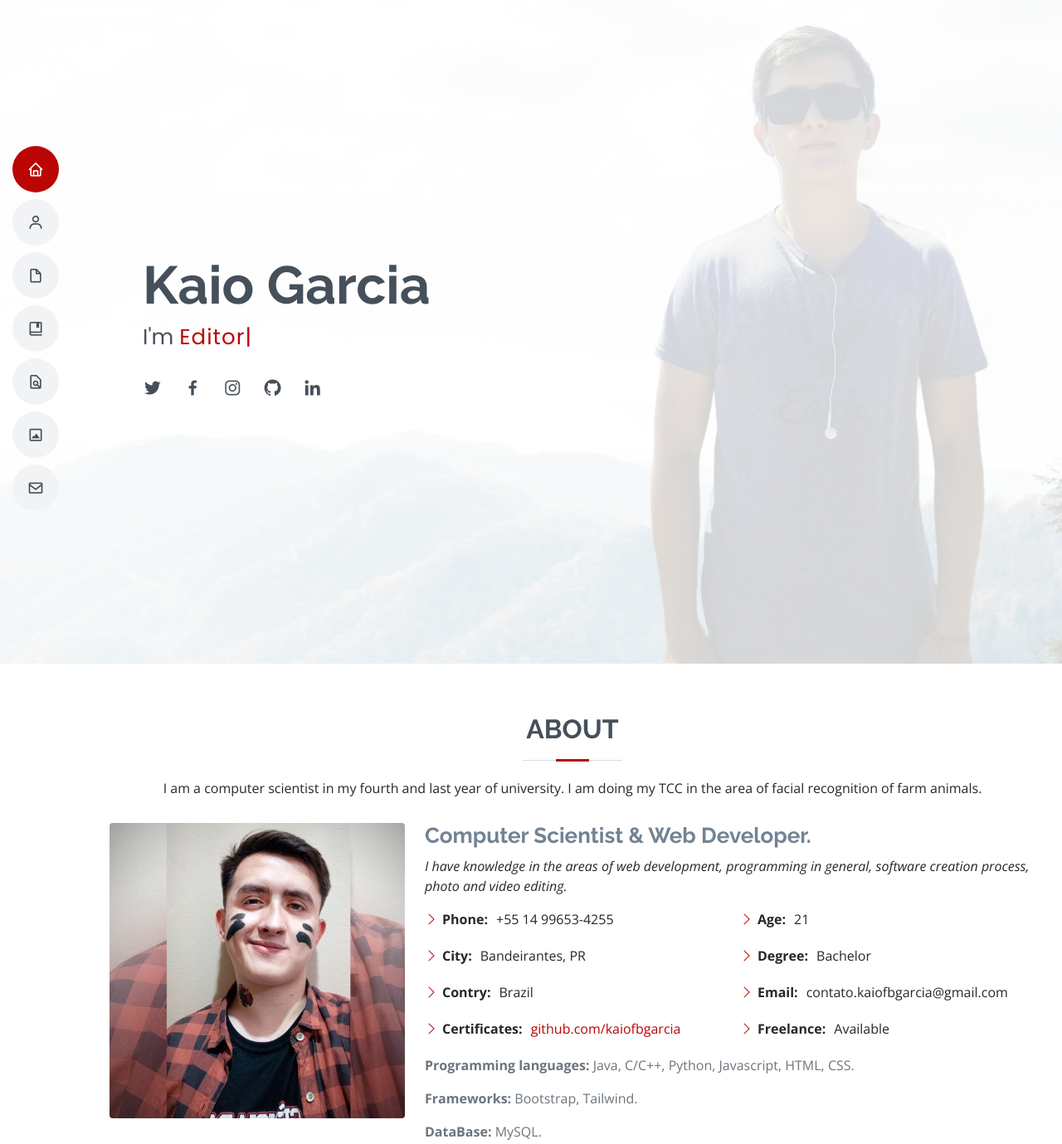
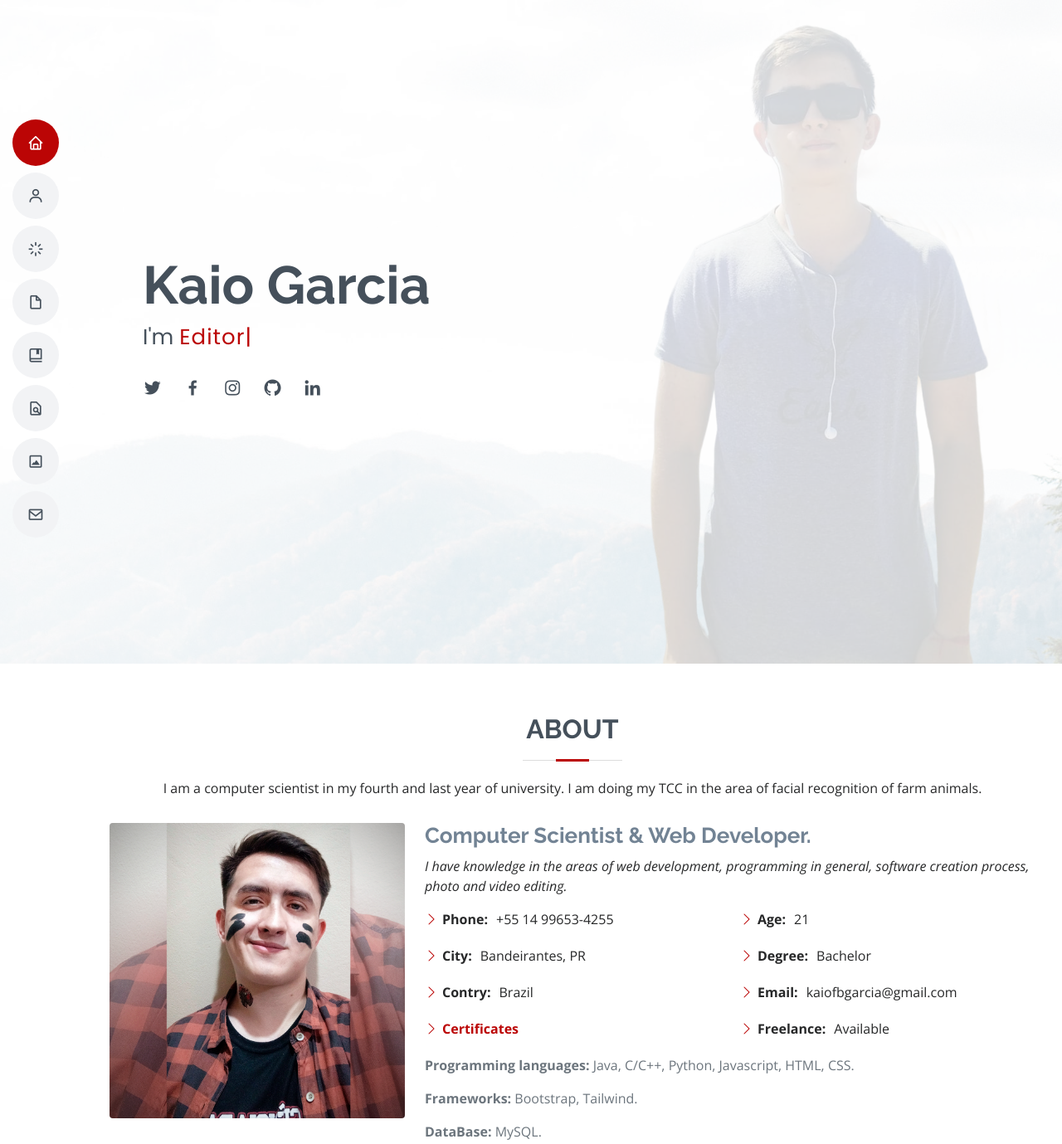
Before and after one commit to kaiofbgarcia/MyPersonalSite, a plain HTML site: page index.html in a window 1280 px wide. Shown: the top 1379 px of the page at 83% size. Drawn offline with nearby package versions, Linux system fonts and the light colour scheme.

Commit message:
skill section

```diff
--- a/index.html
+++ b/index.html
@@ -47,6 +47,7 @@
       <ul>
         <li><a href="#hero" class="nav-link scrollto active"><i class="bx bx-home"></i> <span>Home</span></a></li>
         <li><a href="#about" class="nav-link scrollto"><i class="bx bx-user"></i> <span>About</span></a></li>
+        <li><a href="#skills" class="nav-link scrollto"><i class='bx bx-loader'></i><span>Skills</span></a></li>
         <li><a href="#resume" class="nav-link scrollto"><i class="bx bx-file-blank"></i> <span>Resume</span></a></li>
         <li><a href="#portfolio" class="nav-link scrollto"><i class="bx bx-book-bookmark"></i> <span>Portfolio</span></a></li>
         <li><a href="#services" class="nav-link scrollto"><i class="bx bx-file-find"></i> <span>Certificates</span></a></li>
@@ -98,14 +99,14 @@
                   <li><i class="bi bi-chevron-right"></i> <strong>Phone:</strong> <span>+55 14 99653-4255</span></li>
                   <li><i class="bi bi-chevron-right"></i> <strong>City:</strong> <span>Bandeirantes, PR</span></li>
                   <li><i class="bi bi-chevron-right"></i> <strong>Contry:</strong> <span>Brazil</span></li>
-                  <li><i class="bi bi-chevron-right"></i> <strong>Certificates:</strong> <a href="https://github.com/kaiofbgarcia/Certificados" target="_blank">github.com/kaiofbgarcia</a></li>
+                  <li><i class="bi bi-chevron-right"></i> <a href="https://github.com/kaiofbgarcia/Certificados" target="_blank"><strong>Certificates</strong></a></li>
                 </ul>
               </div>
               <div class="col-lg-6">
                 <ul>
                   <li><i class="bi bi-chevron-right"></i> <strong>Age:</strong> <span>21</span></li>
                   <li><i class="bi bi-chevron-right"></i> <strong>Degree:</strong> <span>Bachelor</span></li>
-                  <li><i class="bi bi-chevron-right"></i> <strong>Email:</strong> <span>contato.kaiofbgarcia@gmail.com</span></li>
+                  <li><i class="bi bi-chevron-right"></i> <strong>Email:</strong> <span>kaiofbgarcia@gmail.com</span></li>
                   <li><i class="bi bi-chevron-right"></i> <strong>Freelance:</strong> <span>Available</span></li>
                 </ul>
               </div>
```
